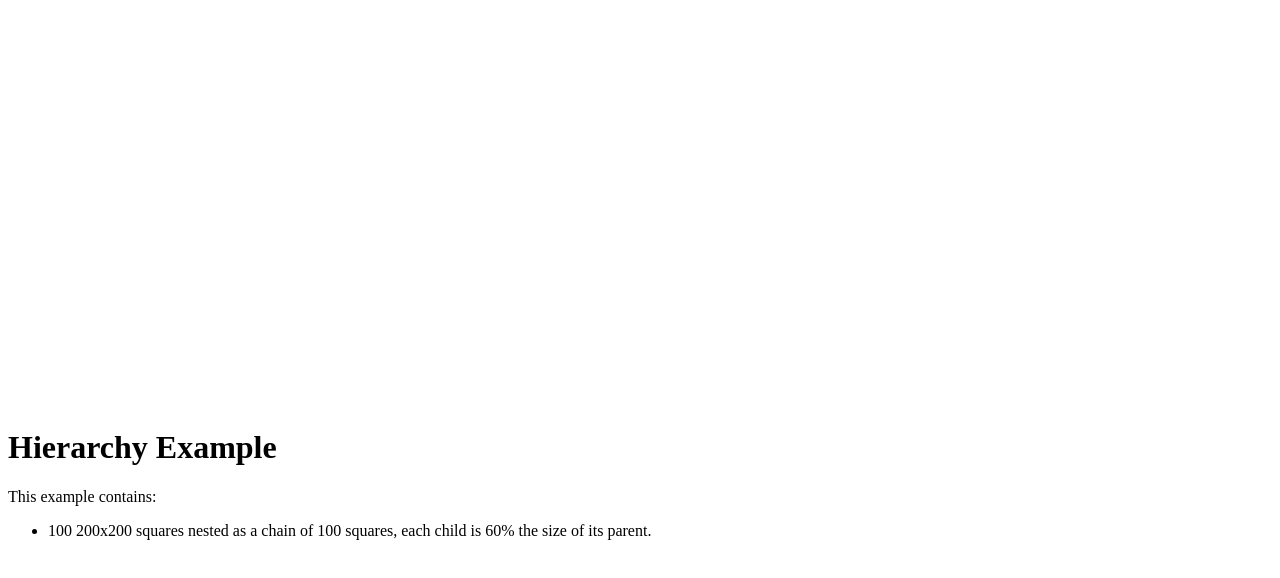
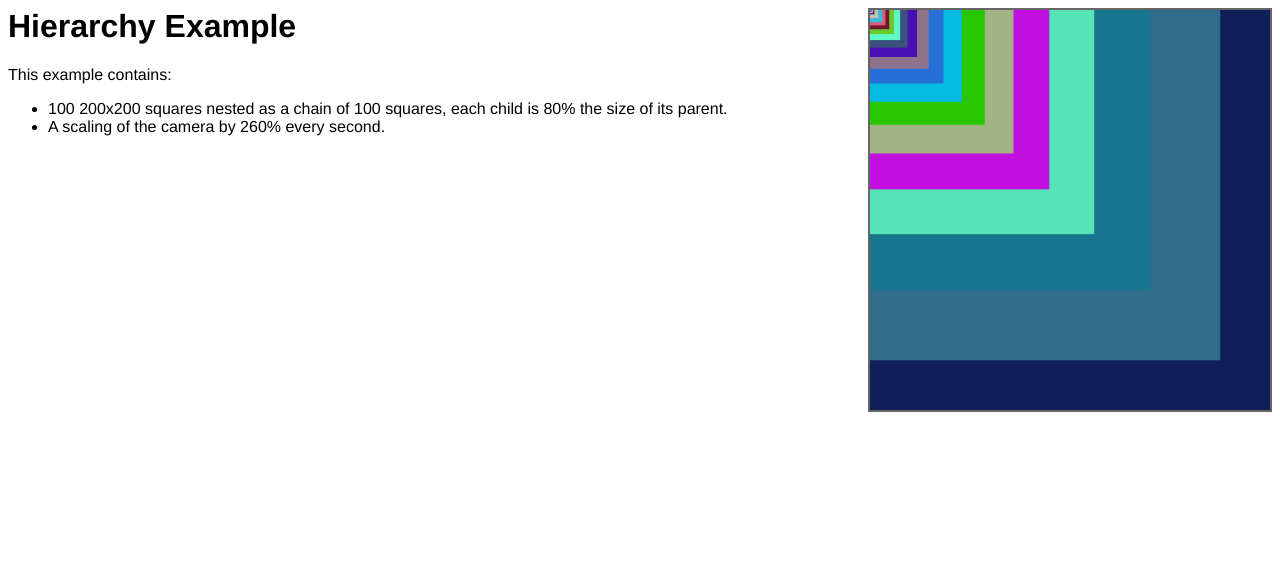
Before and after one commit to allain/piccolo2d.js, a plain HTML site: page examples/hierarchy.html in a window 1280 px wide. Drawn offline with Linux system fonts and the light colour scheme.

Commit message:
Styling examples

```diff
--- /dev/null
+++ b/examples/examples.css
@@ -0,0 +1,8 @@
+body {
+  font-family: helvetica;
+}
+
+canvas {
+  float: right;
+  border: 2px solid #666;
+}
--- a/examples/hierarchy.html
+++ b/examples/hierarchy.html
@@ -1,12 +1,14 @@
 <html>
   <head>
     <title>Hierarchy Example - Piccolo2d.js</title>
+    <link rel="stylesheet" href="examples.css" />
   </head>
   <body>
   <canvas id="canvas" width="400" height="400">
     <p>No Canvas Support in this browser.</p>
   </canvas>
   <script type="text/javascript" src="../lib/javascript-1.6.js"></script>
+  <script type="text/javascript" src="../lib/jquery-1.3.2.min.js"></script>
   <script type="text/javascript" src="../extends.js"></script>
   <script type="text/javascript" src="../piccolo2d.js"></script>
   <script type="text/javascript">
@@ -30,7 +32,7 @@
         var newChild = new PNode({
           fillStyle: randomColor,
           bounds: new PBounds(0, 0, 200, 200)
-        }).scale(0.6);
+        }).scale(0.8);
 
         parent.addChild(newChild);
         parent = newChild;
@@ -50,7 +52,8 @@
   <h1>Hierarchy Example</h1>
   <p>This example contains:</p>
   <ul>
-    <li>100 200x200 squares nested as a chain of 100 squares, each child is 60% the size of its parent.</li>
+    <li>100 200x200 squares nested as a chain of 100 squares, each child is 80% the size of its parent.</li>
+    <li>A scaling of the camera by 260% every second.</li>
   </ul>
 </body>
 </html>
```
Also changed, not shown: examples/activities.html (+2 -0 lines), examples/events.html (+2 -0 lines), examples/sticky-nodes.html (+10 -1 lines).
